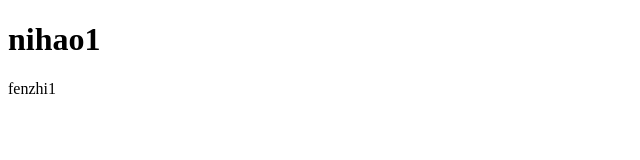
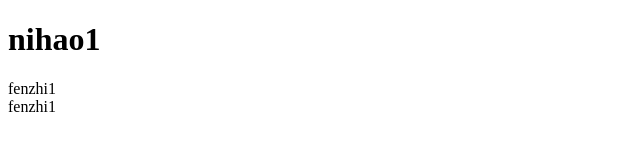
Before and after one commit to yinhao/bendi-git, a plain HTML site: page index.html in a window 1280 px wide. Shown: the full height of the page, 0-640 px from the left. Drawn offline with Linux system fonts and the light colour scheme.

Commit message:
fenzhi1fenzhi1

```diff
--- a/index.html
+++ b/index.html
@@ -12,6 +12,7 @@
     <div>
         <h1>nihao1</h1>
         <div>fenzhi1</div>
+        <div>fenzhi1</div>
     </div>
 </body>
 
```
